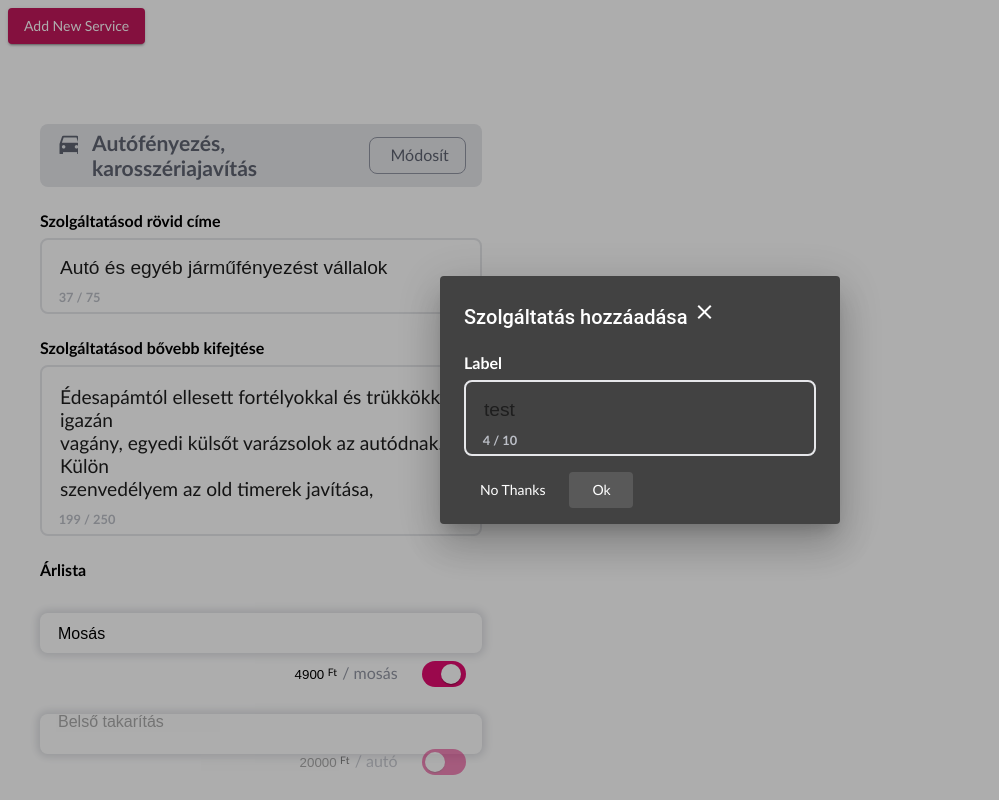
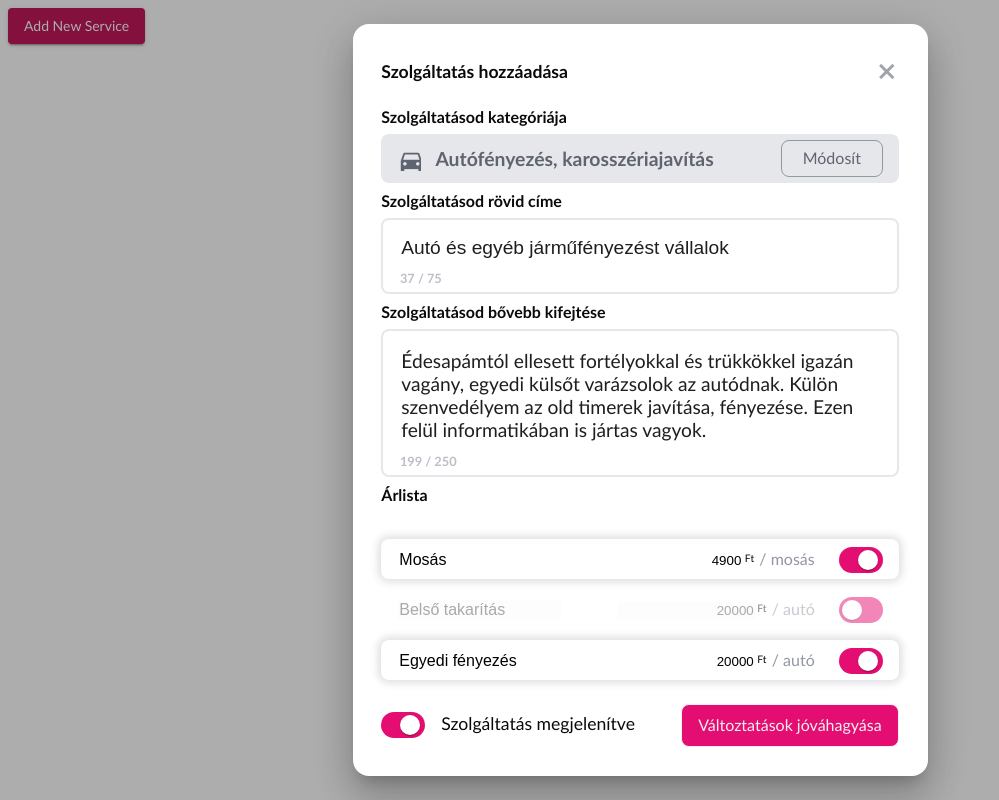
Before and after one commit to cherryApp/areus-ui-components, an Angular app in the folder demo-material/: page / in a window 1280 px wide. Both pictures are taken after a click on the button "Add New Service". Shown: the whole page, without its empty margins (0-999 px from the left). Built offline with nearby package versions, Linux system fonts and the light colour scheme.

Commit message:
feat(dialog): layout.

```diff
--- a/demo-material/src/app/app.component.html
+++ b/demo-material/src/app/app.component.html
@@ -5,6 +5,7 @@
     color="primary"
   > Add New Service </button>
 </div>
+<!--
 <div
   *ngIf="service$ | async as service"
   fxLayout="column"
@@ -57,4 +58,4 @@
 
 <div>
   {{ service$ | async | json }}
-</div>
+</div> -->
--- a/demo-material/src/app/app.component.ts
+++ b/demo-material/src/app/app.component.ts
@@ -23,8 +23,9 @@ export class AppComponent {
 
   openServiceDialog(): void {
     this.dialog.open(ServiceEditorComponent, {
-      width: '400px',
-      data: { animal: this.animal },
+      panelClass: 'service-editor-dialog',
+      width: '575px',
+      data: this.service$
     }).afterClosed().subscribe(
       data => console.log(data)
     );
--- a/demo-material/src/app/areus-form-controls/controls/hg-form-textarea/hg-form-textarea.component.ts
+++ b/demo-material/src/app/areus-form-controls/controls/hg-form-textarea/hg-form-textarea.component.ts
@@ -10,7 +10,7 @@ import { MatFormFieldAppearance, FloatLabelType } from '@angular/material/form-f
 export class HgFormTextareaComponent implements ControlValueAccessor, OnInit {
 
   @Input() maxLength: number = 10;
-  @Input() rows: number = 5;
+  @Input() rows: number = 4;
   @Input() hintAlign: 'start' | 'end' = 'start';
   @Input() label: string = 'Label';
   @Input() placeholder: string = 'placeholder';
--- a/demo-material/src/app/dialog/service-editor/service-editor.component.html
+++ b/demo-material/src/app/dialog/service-editor/service-editor.component.html
@@ -1,11 +1,61 @@
-<h1 mat-dialog-title>
-  Szolgáltatás hozzáadása
-  <span class="material-icons">close</span>
-</h1>
-<div mat-dialog-content>
-  <hg-form-input [(ngModel)]="testValue" [maxlength]="30" [hintAlign]="'start'" [placeholder]="'name...'"></hg-form-input>
+<div
+  *ngIf="service$ | async as service"
+  fxLayout="column"
+  fxLayoutGap=".5em"
+  class="test"
+  [style.margin-top.em]="0"
+  [style.padding.em]=".3"
+>
+
+<div class="card__header" fxLayout="row" fxLayoutAlign="start center" fxFlexFill fxLayoutGap="auto">
+  <div class="card__header-title">
+    Szolgáltatás hozzáadása
+  </div>
+  <button class="card__header-button" mat-stroked-button [mat-dialog-close]>
+    <mat-icon>close</mat-icon>
+  </button>
 </div>
-<div mat-dialog-actions>
-  <button mat-button (click)="onCancel()">No Thanks</button>
-  <button mat-button cdkFocusInitial>Ok</button>
+
+
+<div class="field__label">
+  Szolgáltatásod kategóriája
 </div>
+<div class="card__category" fxLayout="row" fxLayoutAlign="start center" fxLayoutGap="auto" fxFlexFill>
+  <div class="card__service" fxLayout="row" fxLayoutGap=".5em">
+    <mat-icon class="card__service-icon">directions_car</mat-icon>
+    <span class="card__service-text" [style.fontSize]="'1.1em'">
+      Autófényezés, karosszériajavítás
+    </span>
+  </div>
+  <button class="card__service-button" mat-stroked-button>
+      Módosít
+    </button>
+</div>
+
+  <hg-form-input
+    [label]="'Szolgáltatásod rövid címe'"
+    [maxLength]="75"
+    [(ngModel)]="service.title"
+  ></hg-form-input>
+  <hg-form-textarea
+    [label]="'Szolgáltatásod bővebb kifejtése'"
+    [maxLength]="250"
+    [(ngModel)]="service.description"
+  ></hg-form-textarea>
+  <hg-form-price-grid
+    [title]="'Árlista'"
+    [(ngModel)]="service.priceItems"
+  ></hg-form-price-grid>
+
+  <div fxLayout="row" fxLayoutAlign="start center" fxLayoutGap="auto" fxFlexFill>
+    <div fxLayout="row" fxLayoutGap="1em">
+      <mat-slide-toggle
+        [(ngModel)]="service.isVisible"
+      ></mat-slide-toggle>
+      <span [style.fontSize]="'1.1em'">Szolgáltatás megjelenítve</span>
+    </div>
+    <button class="card__save-button" mat-stroked-button [mat-dialog-close]="service">
+        Változtatások jóváhagyása
+      </button>
+  </div>
+</div>
--- a/demo-material/src/app/dialog/service-editor/service-editor.component.scss
+++ b/demo-material/src/app/dialog/service-editor/service-editor.component.scss
@@ -0,0 +1,89 @@
+$slide-checked-color: rgb(228, 13, 113);
+$frame-color: rgb(230, 231, 234);
+$font-family: Frutiger,
+"Frutiger Linotype",
+Univers,
+Calibri,
+"Gill Sans",
+"Gill Sans MT",
+"Myriad Pro",
+Myriad,
+"DejaVu Sans Condensed",
+"Liberation Sans",
+"Nimbus Sans L",
+Tahoma,
+Geneva,
+"Helvetica Neue",
+Helvetica,
+Arial,
+sans-serif;
+
+::ng-deep .service-editor-dialog {
+  font-family: $font-family;
+
+  .card__header {
+    font-size: 1.1em;
+    font-weight: bolder;
+    margin-bottom: 1em !important;
+
+    .card__header-title {
+      font-weight: 800;
+    }
+
+    .card__header-button {
+      padding-right: 0;
+      position: relative;
+      .mat-icon {
+        font-weight: bold;
+        color: darken($frame-color, 30);
+        position: relative;
+        right: -0.5em;
+      }
+    }
+  }
+
+  .mat-dialog-container {
+    background-color: white;
+    border-radius: 1em !important;
+    color: rgb(10, 10, 10);
+  }
+
+  .field__label {
+    font-weight: 600;
+    font-size: 1em;
+  }
+
+  .card__save-button {
+    border: solid 1px;
+    border-radius: .5em;
+    color: rgb(240, 240, 240);
+    background-color: $slide-checked-color;
+    font-size: 1em;
+    padding: .2em 1em;
+  }
+
+  .card__category {
+    background-color: $frame-color;
+    padding: .4em 1em;
+    border-radius: .5em;
+    color: darken($color: $frame-color, $amount: 50);
+
+    .card__service {
+      font-size: 1.1em;
+      font-weight: 600;
+
+      .card__service-icon {
+        font-size: 1.6em;
+      }
+    }
+
+    .card__service-button {
+      border: solid 1px darken($frame-color, 30);
+      border-radius: .5em;
+      background-color: transparent;
+      font-size: 1em;
+      padding: 0 1.3em;
+      font-weight: 500;
+    }
+  }
+}
--- a/demo-material/src/app/dialog/service-editor/service-editor.component.ts
+++ b/demo-material/src/app/dialog/service-editor/service-editor.component.ts
@@ -1,5 +1,7 @@
 import { Component, Inject, OnInit } from '@angular/core';
 import { MatDialogRef, MAT_DIALOG_DATA } from '@angular/material/dialog';
+import { Observable, of } from 'rxjs';
+import { IBaseService } from 'src/app/service/service.service';
 
 @Component({
   selector: 'app-service-editor',
@@ -8,11 +10,9 @@ import { MatDialogRef, MAT_DIALOG_DATA } from '@angular/material/dialog';
 })
 export class ServiceEditorComponent implements OnInit {
 
-  testValue: string = 'test';
-
   constructor(
     public dialogRef: MatDialogRef<ServiceEditorComponent>,
-    @Inject(MAT_DIALOG_DATA) public data: {animal: string},
+    @Inject(MAT_DIALOG_DATA) public service$: Observable<IBaseService | null>,
   ) { }
 
   ngOnInit(): void {
```
